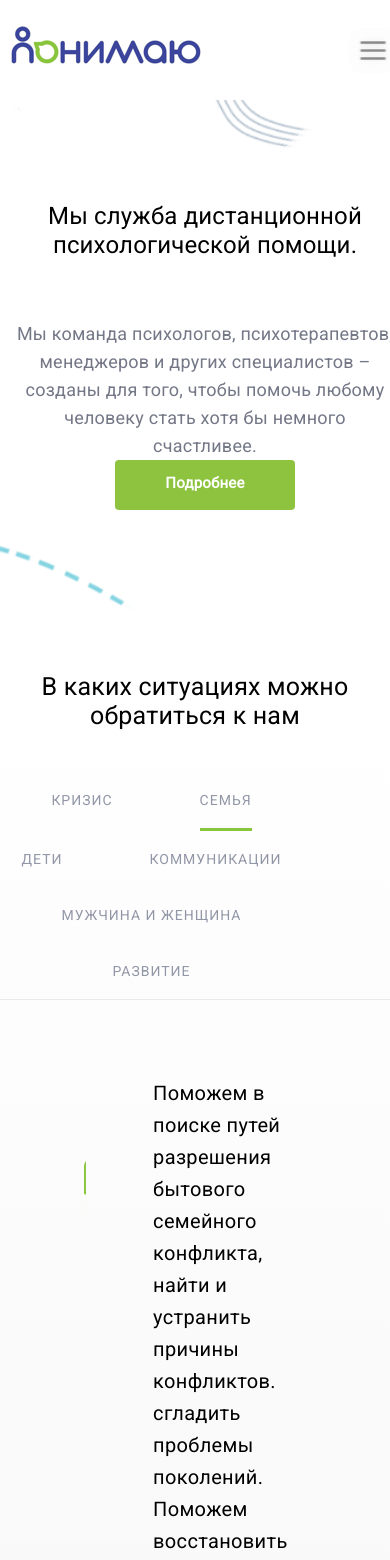
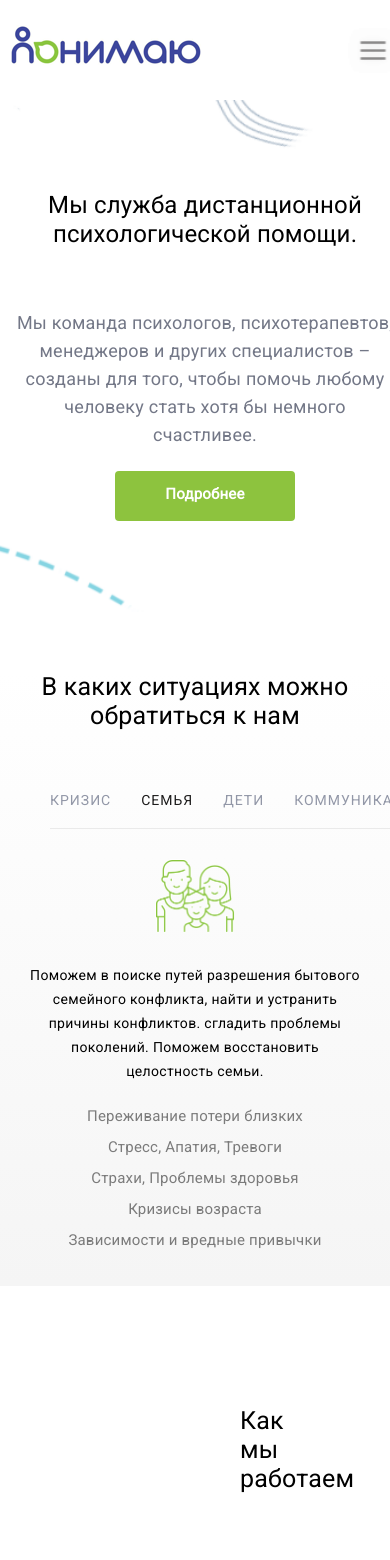
Before and after one commit to YongminK/i-understand-mockup-test, a React app: page / in a window 390 px wide. Shown: the top 1560 px of the page. Built offline with nearby package versions, Linux system fonts and the light colour scheme.

Commit message:
responsive

```diff
--- a/src/components/home/Intro.js
+++ b/src/components/home/Intro.js
@@ -17,7 +17,7 @@ class Intro extends React.Component {
                     </p>
                 </div>
                 <div className="intro__button">
-                    <a href="#" className="button__green">Подробнее</a>
+                    <a href="javascript:window.location.reload()" className="button__green">Подробнее</a>
                 </div>
             </section>
         )
--- a/src/style/style.css
+++ b/src/style/style.css
@@ -189,7 +189,7 @@ body {
     padding: 20px 0;
 }
 
-.nav__item--active {
+.situation__choose .nav__item--active {
     border-bottom: 3px solid #89C53D;
 }
 
@@ -211,6 +211,7 @@ body {
     height: 149px;
     display: inline-block;
     margin-right: 67px;
+    background-repeat: no-repeat;
 }
 
 .situation__description .description__desc {
@@ -591,6 +592,7 @@ body {
 
     .intro__description {
         margin: 0;
+        margin-bottom: 22px;
     }
 
     .intro__description .description__text {
@@ -602,4 +604,78 @@ body {
         line-height: 28px;
         text-align: center;
     }
+
+    .situation {
+        margin-top: 60px;
+    }
+
+    .situation__when p {
+        color: #000000;
+        font-family: 'Roboto', sans-serif;
+        font-size: 25px;
+        font-weight: 300;
+        letter-spacing: 0.2px;
+        line-height: 29px;
+        text-align: center;
+    }
+
+    .situation__when {
+        margin-bottom: 42px;
+    }
+
+    .situation__choose .nav__list {
+        text-align: center;
+        border-bottom: 1px solid #EAEAEA;
+        padding: 0;
+        overflow-x: auto;
+        -webkit-overflow-scrolling: touch;
+        white-space: nowrap;
+        margin-left: 50px;
+    }
+    .situation__choose .nav__item--active {
+        border-bottom: none;
+        color: #1D1C1C;
+    }
+    .situation__choose .nav__item {
+        margin-right: 30px;
+    }
+
+    .situation__description {
+        padding: 30px;
+        display: flex;
+        flex-direction: column;
+    }
+
+    .situation__description .description__logo {
+        margin: 0;
+        display: block;
+        margin: 0 auto 30px auto;
+        width: 80px;
+        height: 74px;
+        background-size: contain;
+    }
+
+    .situation__description .description__desc {
+        width: 100%;
+        margin: 0 auto;
+        text-align: center;
+    }
+
+    .situation__description .description__text {
+        font-size: 14px;
+        line-height: 24px;
+        margin-bottom: 18px;
+    }
+
+    .description__tags__list {
+        font-size: 15px;
+        letter-spacing: 0.2px;
+        line-height: 31px;
+    }
+
+    .description__tags__item {
+        display: block;
+        padding-right:0;
+    }
+
 }
```
